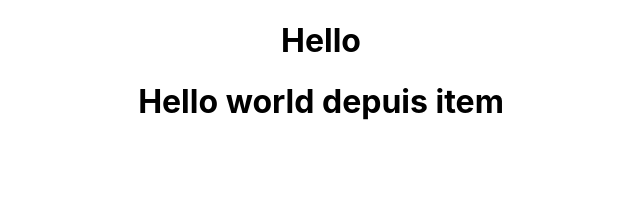
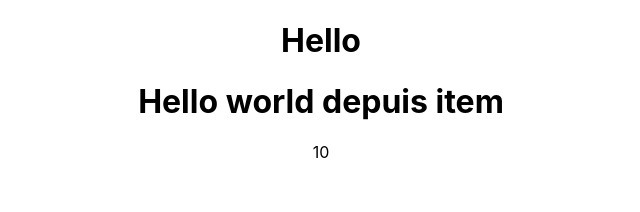
Before and after one commit to Aucante/react-training, a React (Create React App) app: page / in a window 1280 px wide. Shown: the top 212 px of the page, without its empty margins (319-959 px from the left). Built offline with nearby package versions, Linux system fonts and the light colour scheme.

Commit message:
useState

```diff
--- a/src/App.js
+++ b/src/App.js
@@ -1,12 +1,16 @@
 
+import {useState} from 'react'
 import './App.css';
 import Item from './Item';
 
 function App() {
+
+  const [monState, setMonState] = useState(10);
   return (
     <div className="App">
       <h1>Hello</h1>
       <Item />
+      {monState}
     </div>
   );
 }
```
